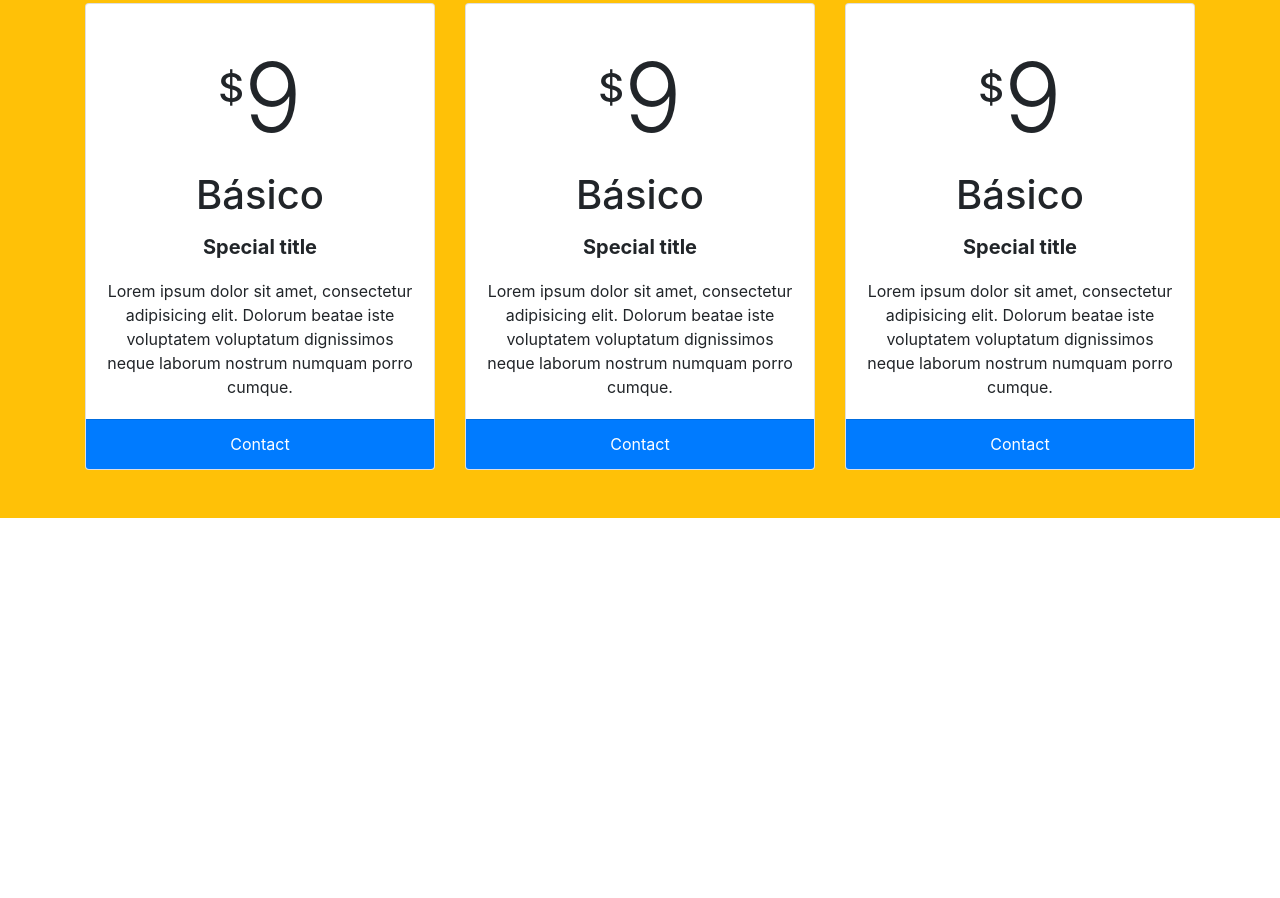
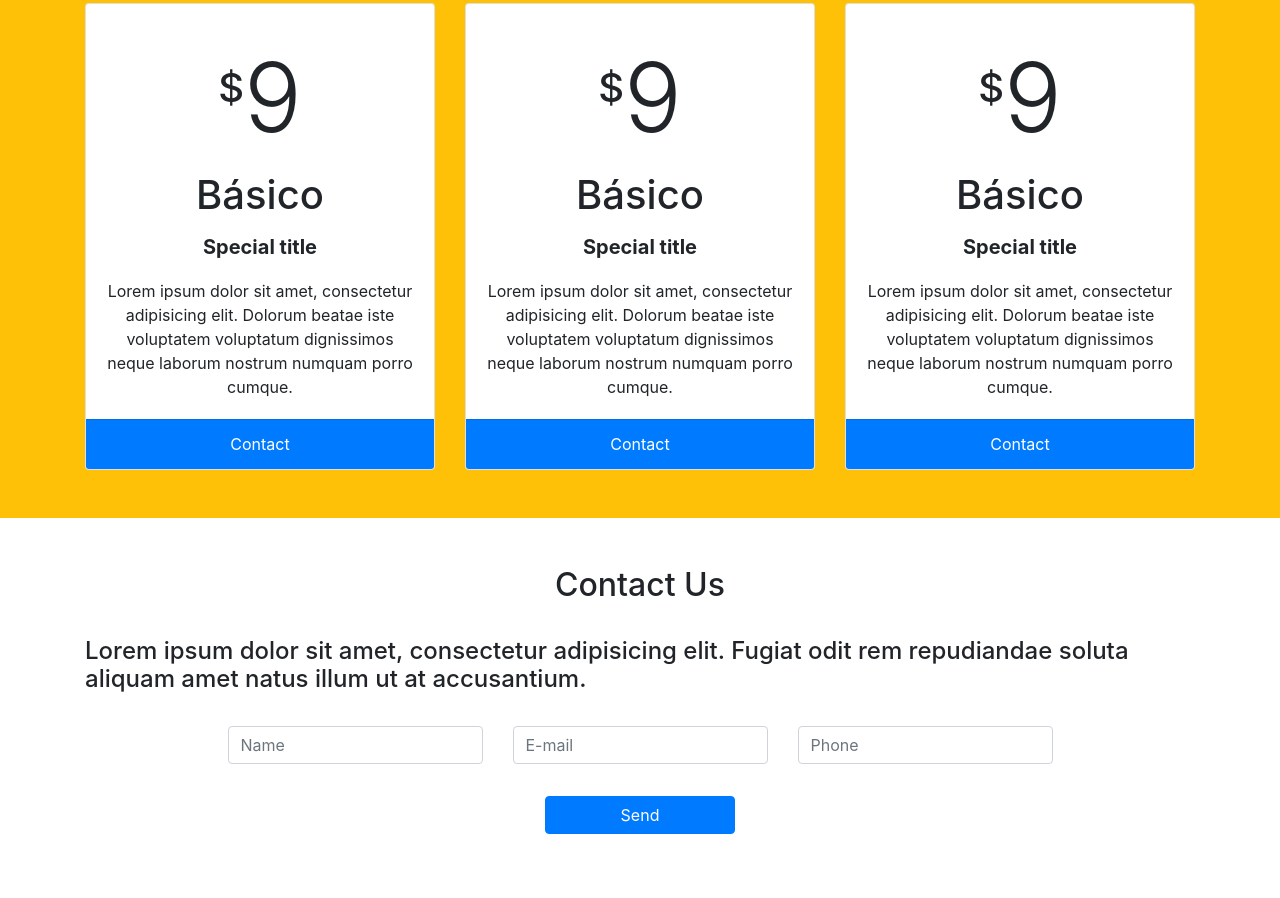
Before and after one commit to JuanMOsorio/simple-page-html, a plain HTML site: page index.html in a window 1280 px wide. Shown: the part 1325-2223 px from the top of the page. Before the commit the page ends 1843 px from the top, so only its background shows below. Drawn offline with nearby package versions, Linux system fonts and the light colour scheme.

Commit message:
se agrego el form

```diff
--- a/index.html
+++ b/index.html
@@ -153,6 +153,33 @@
 	</div>
 	<!-- end Cards -->
 
+	<!-- form -->
+	<div class="container py-5">
+		<div >
+			<h2 class="text-center">Contact Us</h2>
+			<h4 class="py-4">
+				Lorem ipsum dolor sit amet, consectetur adipisicing elit. Fugiat odit rem repudiandae soluta aliquam amet natus illum ut at accusantium.
+			</h4>
+		</div>
+		<form action="#" class="row justify-content-center">
+			<div class="form-group col-md-3">
+				<input type="text" placeholder="Name" class="form-control">
+			</div>
+			<div class="form-group col-md-3">
+				<input type="email" placeholder="E-mail" class="form-control">
+			</div>
+			<div class="form-group col-md-3">
+				<input type="text" placeholder="Phone" class="form-control">
+			</div>
+			<div class="col-md-12 py-3">
+				<div class="row justify-content-center">
+					<button class="btn btn-primary col-md-2">Send</button>
+				</div>
+			</div>
+		</form>
+	</div>
+	<!-- form -->
+
 	<script src="https://code.jquery.com/jquery-3.3.1.slim.min.js" integrity="sha384-q8i/X+965DzO0rT7abK41JStQIAqVgRVzpbzo5smXKp4YfRvH+8abtTE1Pi6jizo" crossorigin="anonymous"></script>
 	<script src="https://cdnjs.cloudflare.com/ajax/libs/popper.js/1.14.3/umd/popper.min.js" integrity="sha384-ZMP7rVo3mIykV+2+9J3UJ46jBk0WLaUAdn689aCwoqbBJiSnjAK/l8WvCWPIPm49" crossorigin="anonymous"></script>
 	<script src="https://stackpath.bootstrapcdn.com/bootstrap/4.1.3/js/bootstrap.min.js" integrity="sha384-ChfqqxuZUCnJSK3+MXmPNIyE6ZbWh2IMqE241rYiqJxyMiZ6OW/JmZQ5stwEULTy" crossorigin="anonymous"></script>
```
